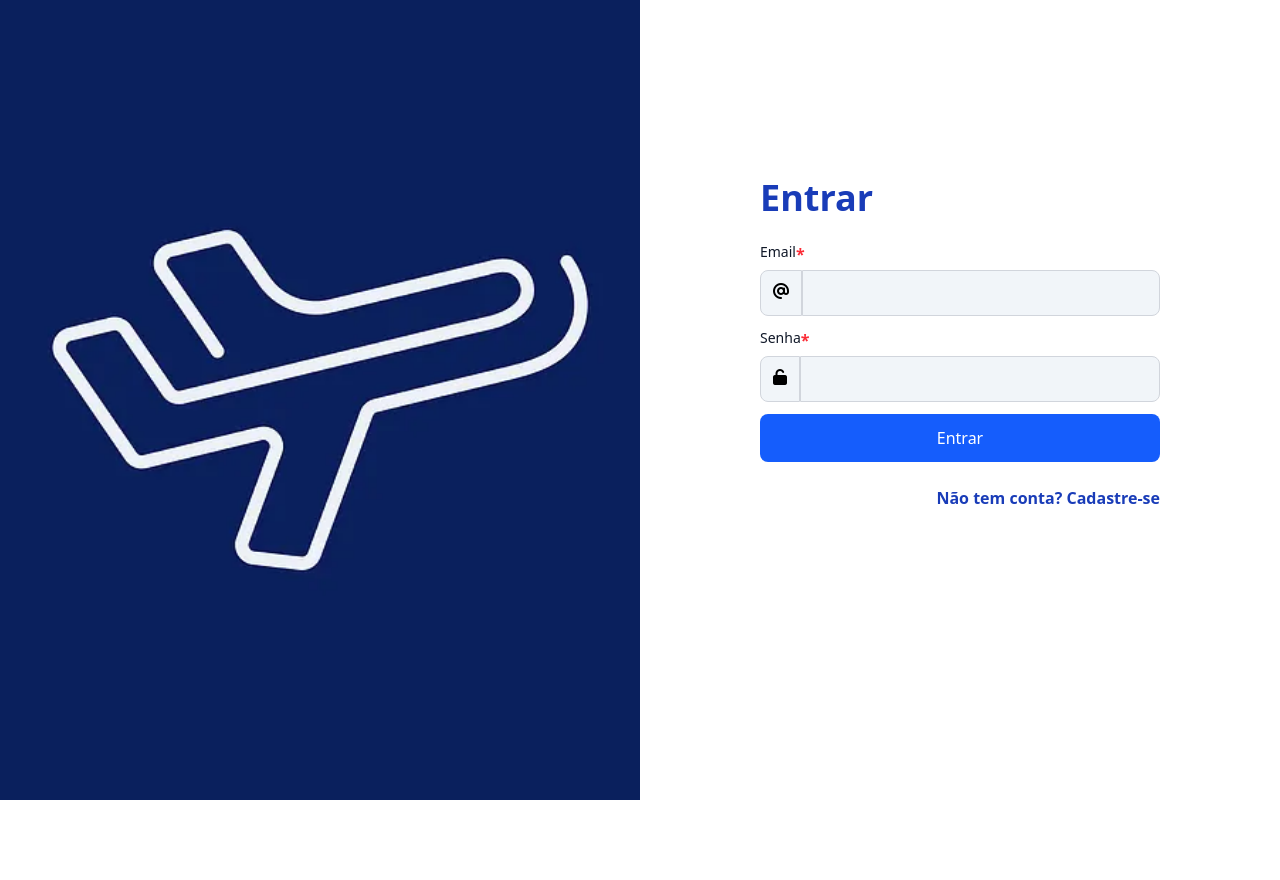
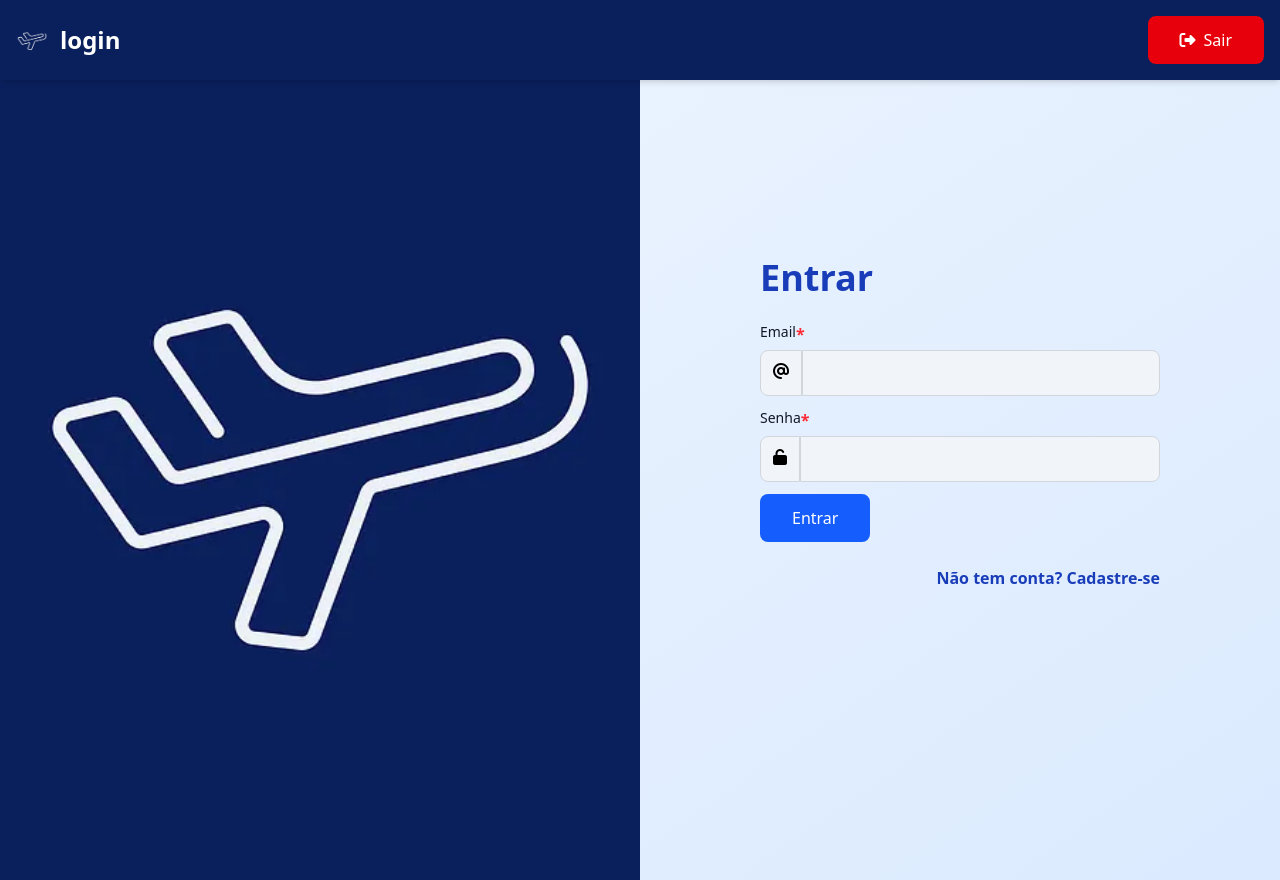
Before and after one commit to dac-ufpr-org/airline-company, a Vue app in the folder frontend/: page /login in a window 1280 px wide. Before the commit the page ends 800 px from the top, so only its background shows below. Built offline with nearby package versions, Linux system fonts and the light colour scheme.

Commit message:
chore: ajustes no modal e App para usar apenas um header com props dinamicas e sem redeclaração em cada view do header

```diff
--- a/frontend/src/App.vue
+++ b/frontend/src/App.vue
@@ -1,15 +1,49 @@
 <template>
-  <div class="main flex flex-col min-h-screen">
+  <div class="main flex flex-col min-h-screen bg-gradient-to-br from-blue-50 to-blue-100">
     <main class="flex-1">
+      <HeaderComponent
+        class="sticky top-0 left-0 w-full bg-white shadow-md z-50"
+        :pageTitle="this.$route.name"
+        @logout="logout"
+      >
+        <template #default>
+          <Button
+            v-if="this.group === 'client'"
+            blue
+            label="3250 milhas"
+            @click="this.$router.push('/client/mileageExtract')"
+            icon="fa-star"
+          />
+          <Button
+            red
+            label="Sair"
+            @click="$emit('logout')"
+            icon="fa-sign-out-alt"
+          />
+        </template>
+      </HeaderComponent>
       <router-view/>
     </main>
   </div>
 </template>
 
 <script>
+import HeaderComponent from './components/HeaderComponent.vue'
+import Button from './components/Button.vue'
 
 export default {
   components: {
+    HeaderComponent,
+    Button
+  },
+  data: () => ({
+    group: null
+  }),
+  mounted() {
+    // logica de ver de qual grupo o usuário pertence
+    // se for do grupo de cliente -> header x
+    // se for do grupo de funcionario -> header y
+    this.group = (window.location.pathname).includes('client') ? 'client' : 'employee'
   }
 }
 </script>
--- a/frontend/src/components/Button.vue
+++ b/frontend/src/components/Button.vue
@@ -17,11 +17,18 @@
       { 'rounded-lg border border-slate-200 hover:bg-gray-50': light },
       { 'cursor-pointer': !disabled }
     ]"
-    class="py-1 w-full rounded-lg flex items-center justify-center transition-colors duration-200"
+    class="py-1 px-4 min-w-auto rounded-lg flex items-center justify-center transition-colors duration-200"
   >
-    <div :class="size === 'text-xs' || size === 'text-sm' ? 'px-2' : 'px-4'" class="py-2 flex items-center justify-center">
+    <div
+      :class="size === 'text-xs' || size === 'text-sm' ? 'px-2' : 'px-4'"
+      class="py-2 flex items-center justify-center whitespace-nowrap flex-nowrap"
+    >
       <slot>
-        <i class="fa-solid" :class="label ? `mr-2 ${icon}` : icon" v-if="icon"></i>
+        <i
+          class="fa-solid"
+          :class="label ? `mr-2 ${icon}` : icon"
+          v-if="icon"
+        ></i>
         <p :class="size ? size : ''">{{ label }}</p>
       </slot>
     </div>
--- a/frontend/src/components/HeaderComponent.vue
+++ b/frontend/src/components/HeaderComponent.vue
@@ -10,7 +10,7 @@
           <h1 class="text-2xl font-bold">{{ pageTitle }}</h1>
         </div>
 
-        <div class="flex items-center gap-x-3"> <!-- Reduzi o space-x de 4 para 3 -->
+        <div class="flex items-center gap-x-3">
           <slot id="default"></slot>
         </div>
       </div>
@@ -23,10 +23,6 @@
   export default {
     components: { Button },
     props: {
-      milhas: {
-        type: Number,
-        default: 0
-      },
       pageTitle: {
         type: String,
         default: 'Dashboard do Cliente'
```
